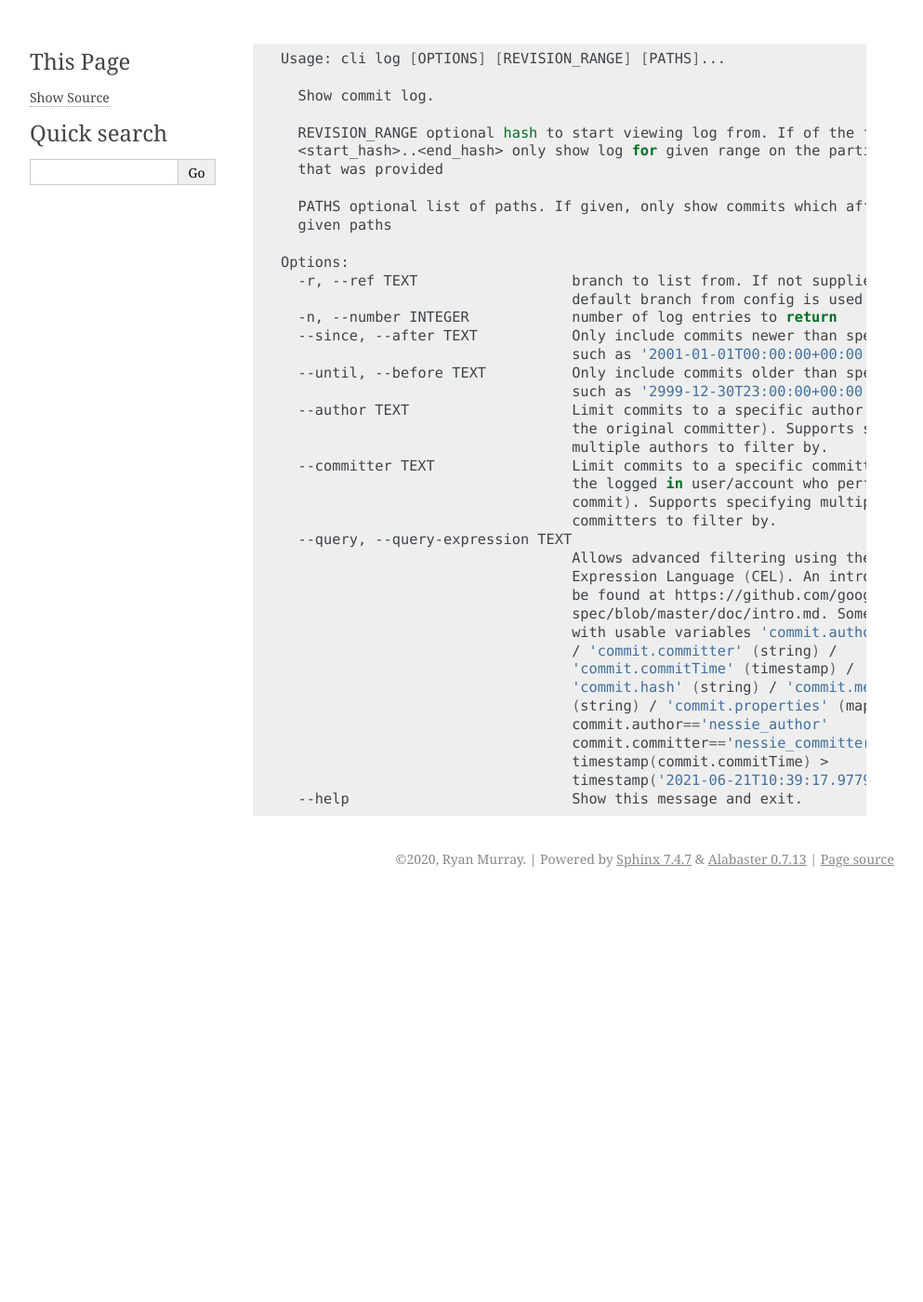
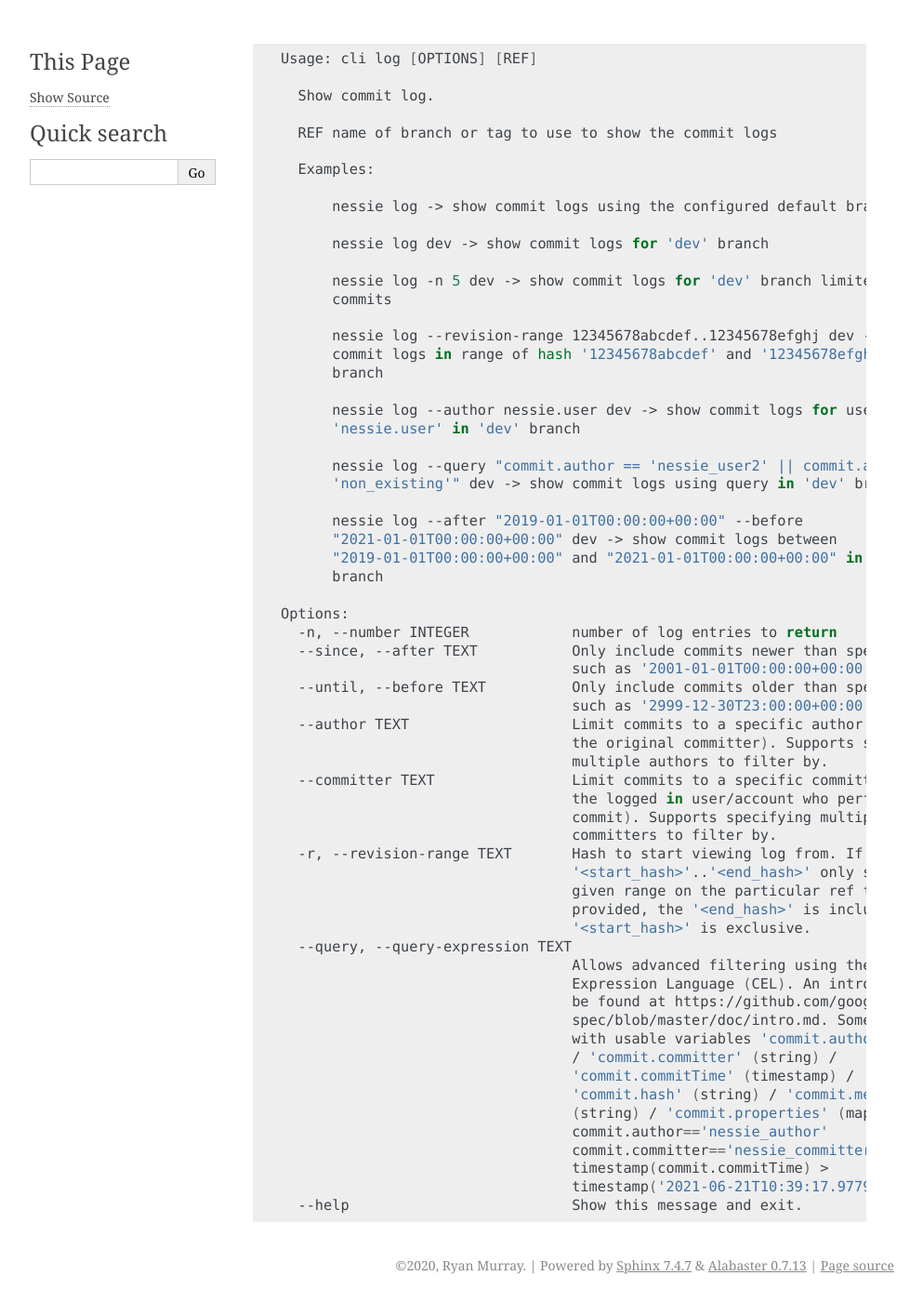
Before and after one commit to projectnessie/pynessie, a Sphinx documentation site: the page built from python/docs/log.rst, in a window 1280 px wide. Shown: the whole page at 93% size, without its empty margins (148-1141 px from the left). Built offline with Sphinx 7.4.7, drawn with Linux system fonts in a browser that asks for light colours; the version number could not be read and is left out; before the commit the page ends 963 px from its top, so only the background shows below that.

Commit message:
Clean nessie log cli command up (#2520)

```diff
--- a/python/docs/log.rst
+++ b/python/docs/log.rst
@@ -1,19 +1,36 @@
 .. code-block:: bash
 
-	Usage: cli log [OPTIONS] [REVISION_RANGE] [PATHS]...
+	Usage: cli log [OPTIONS] [REF]
 
 	  Show commit log.
 
-	  REVISION_RANGE optional hash to start viewing log from. If of the form
-	  <start_hash>..<end_hash> only show log for given range on the particular ref
-	  that was provided
+	  REF name of branch or tag to use to show the commit logs
 
-	  PATHS optional list of paths. If given, only show commits which affected the
-	  given paths
+	  Examples:
+
+	      nessie log -> show commit logs using the configured default branch
+
+	      nessie log dev -> show commit logs for 'dev' branch
+
+	      nessie log -n 5 dev -> show commit logs for 'dev' branch limited by 5
+	      commits
+
+	      nessie log --revision-range 12345678abcdef..12345678efghj dev -> show
+	      commit logs in range of hash '12345678abcdef' and '12345678efghj' in 'dev'
+	      branch
+
+	      nessie log --author nessie.user dev -> show commit logs for user
+	      'nessie.user' in 'dev' branch
+
+	      nessie log --query "commit.author == 'nessie_user2' || commit.author ==
+	      'non_existing'" dev -> show commit logs using query in 'dev' branch
+
+	      nessie log --after "2019-01-01T00:00:00+00:00" --before
+	      "2021-01-01T00:00:00+00:00" dev -> show commit logs between
+	      "2019-01-01T00:00:00+00:00" and "2021-01-01T00:00:00+00:00" in 'dev'
+	      branch
 
 	Options:
-	  -r, --ref TEXT                  branch to list from. If not supplied the
-	                                  default branch from config is used
 	  -n, --number INTEGER            number of log entries to return
 	  --since, --after TEXT           Only include commits newer than specific date,
 	                                  such as '2001-01-01T00:00:00+00:00'
@@ -26,6 +43,11 @@
 	                                  the logged in user/account who performed the
 	                                  commit). Supports specifying multiple
 	                                  committers to filter by.
+	  -r, --revision-range TEXT       Hash to start viewing log from. If of the form
+	                                  '<start_hash>'..'<end_hash>' only show log for
+	                                  given range on the particular ref that was
+	                                  provided, the '<end_hash>' is inclusive and
+	                                  '<start_hash>' is exclusive.
 	  --query, --query-expression TEXT
 	                                  Allows advanced filtering using the Common
 	                                  Expression Language (CEL). An intro to CEL can
```
Also changed, not shown: 3 other files.
